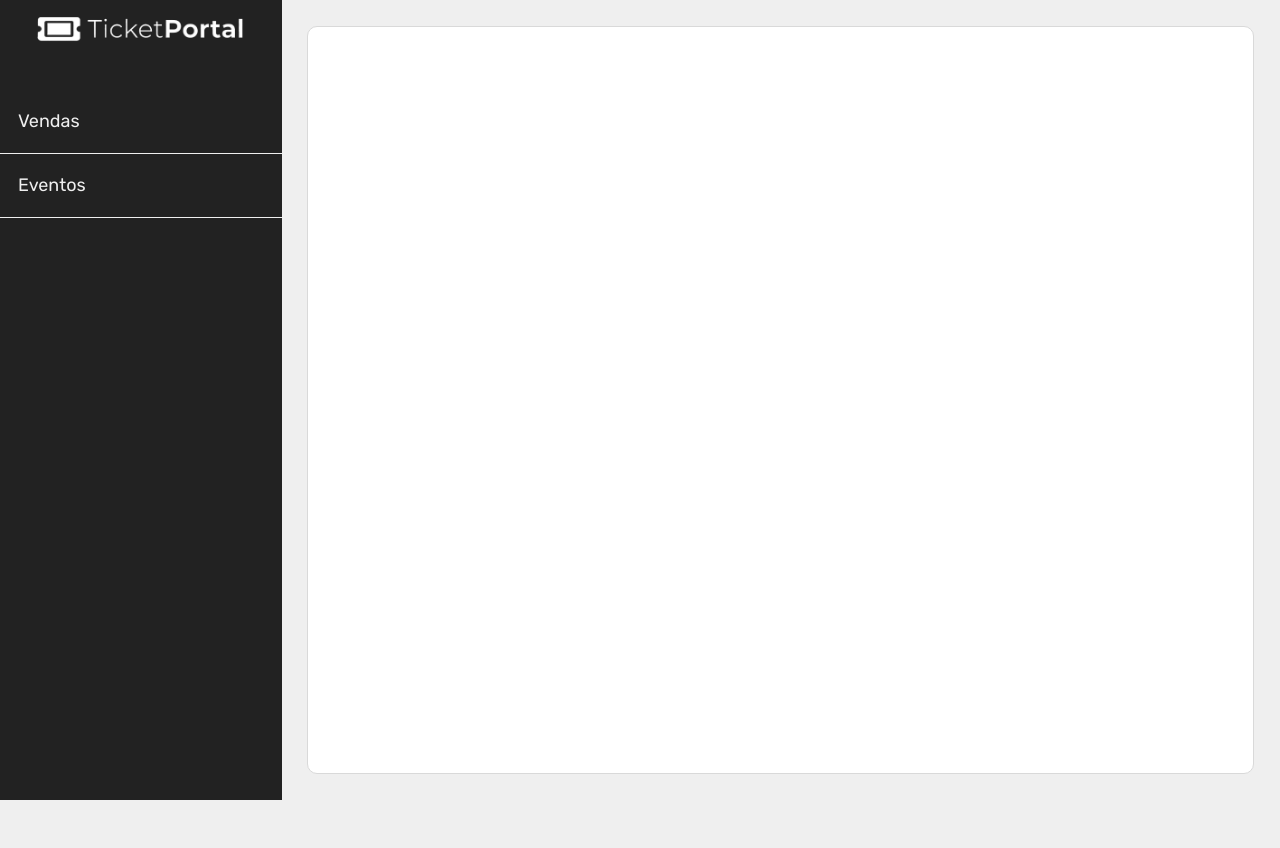
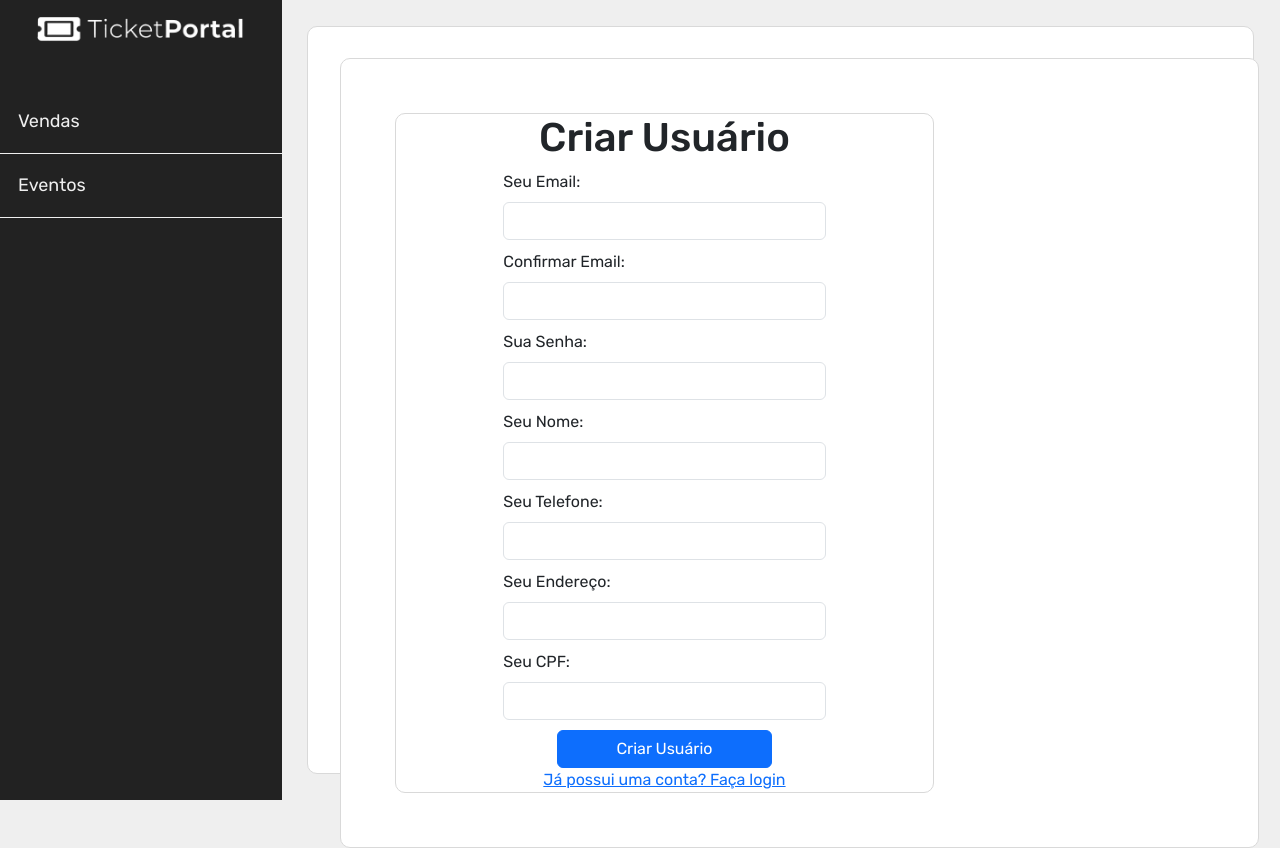
Before and after one commit to felipevendrami/ticketportal.painel.com.br, a React (Create React App) app: page /logon in a window 1280 px wide. Before the commit the page ends 800 px from the top, so only its background shows below. Built offline with nearby package versions, Linux system fonts and the light colour scheme.

Commit message:
tela de cadastro

```diff
--- a/src/App.js
+++ b/src/App.js
@@ -8,7 +8,10 @@ import TipoIngressoList from "./pages/TipoIngressoList";
 import NovoEvento from "./pages/NovoEvento";
 import NovoTipoIngresso from "./pages/NovoTipoIngresso";
 import Pedido from "./pages/Pedido";
-import LoginPage from "./pages/LoginPage"; // Importação da página de login
+import LoginPage from "./pages/LoginPage";
+import EventoDetails from "./pages/EventoDetails";
+import EventoEditar from "./pages/EventoEditar";
+import CadastroPage from "./pages/CadastroPage";
 
 function App() {
   return (
@@ -16,9 +19,12 @@ function App() {
       <Navbar />
       <Switch>
         <Container>
-        <Route exact path="/login">
-          <LoginPage />
-        </Route>
+          <Route exact path="/login">
+            <LoginPage />
+          </Route>
+          <Route exact path="/logon">
+            <CadastroPage />
+          </Route>
           <Route exact path="/">
             <Painel />
           </Route>
@@ -40,6 +46,12 @@ function App() {
           <Route exact path="/vendas/pedido">
             <Pedido />
           </Route>
+          <Route exact path="/eventos/:id">
+            <EventoDetails />
+          </Route>
+          <Route exact path="/eventos/:id/editar">
+            <EventoEditar />
+          </Route>
         </Container>
       </Switch>
     </Router>
--- /dev/null
+++ b/src/pages/CadastroPage.jsx
@@ -0,0 +1,112 @@
+import { useState } from "react";
+import { Link } from "react-router-dom";
+import styles from "./LoginPage.module.css";
+import { Form } from "react-bootstrap";
+import { Button } from "react-bootstrap";
+import Container from "../components/layout/Container";
+
+function SignupPage() {
+  const [email, setEmail] = useState("");
+  const [confirmEmail, setConfirmEmail] = useState("");
+  const [password, setPassword] = useState("");
+  const [name, setName] = useState("");
+  const [phone, setPhone] = useState("");
+  const [address, setAddress] = useState("");
+  const [cpf, setCpf] = useState("");
+
+  const handleSubmit = (event) => {
+    event.preventDefault();
+
+    // Verificar se os campos obrigatórios foram preenchidos
+    if (!email || !password || !name) {
+      alert("Preencha os campos obrigatórios!");
+      return;
+    }
+
+    // Realizar o envio dos dados para o servidor ou realizar outras operações necessárias
+
+    console.log("Email:", email);
+    console.log("Confirm Email:", confirmEmail);
+    console.log("Password:", password);
+    console.log("Name:", name);
+    console.log("Phone:", phone);
+    console.log("Address:", address);
+    console.log("CPF:", cpf);
+  };
+
+  return (
+    <Container customClass="center">
+      <Form className={styles.form} onSubmit={handleSubmit}>
+        <h1>Criar Usuário</h1>
+        <Form.Group className={styles.form_group} controlId="formBasicEmail">
+          <Form.Label>Seu Email:</Form.Label>
+          <Form.Control
+            type="email"
+            required
+            value={email}
+            onChange={(e) => setEmail(e.target.value)}
+          />
+        </Form.Group>
+        <Form.Group className={styles.form_group} controlId="formBasicConfirmEmail">
+          <Form.Label>Confirmar Email:</Form.Label>
+          <Form.Control
+            type="email"
+            required
+            value={confirmEmail}
+            onChange={(e) => setConfirmEmail(e.target.value)}
+          />
+        </Form.Group>
+        <Form.Group className={styles.form_group} controlId="formBasicPassword">
+          <Form.Label>Sua Senha:</Form.Label>
+          <Form.Control
+            type="password"
+            required
+            value={password}
+            onChange={(e) => setPassword(e.target.value)}
+          />
+        </Form.Group>
+        <Form.Group className={styles.form_group} controlId="formBasicName">
+          <Form.Label>Seu Nome:</Form.Label>
+          <Form.Control
+            type="text"
+            required
+            value={name}
+            onChange={(e) => setName(e.target.value)}
+          />
+        </Form.Group>
+        <Form.Group className={styles.form_group} controlId="formBasicPhone">
+          <Form.Label>Seu Telefone:</Form.Label>
+          <Form.Control
+            type="text"
+            value={phone}
+            onChange={(e) => setPhone(e.target.value)}
+          />
+        </Form.Group>
+        <Form.Group className={styles.form_group} controlId="formBasicAddress">
+          <Form.Label>Seu Endereço:</Form.Label>
+          <Form.Control
+            type="text"
+            value={address}
+            onChange={(e) => setAddress(e.target.value)}
+          />
+        </Form.Group>
+        <Form.Group className={styles.form_group} controlId="formBasicCPF">
+          <Form.Label>Seu CPF:</Form.Label>
+          <Form.Control
+            type="text"
+            value={cpf}
+            onChange={(e) => setCpf(e.target.value)}
+          />
+        </Form.Group>
+        <Button className={styles.button} variant="primary" type="submit">
+          Criar Usuário
+        </Button>
+        <div className={styles.login_link}>
+          <Link to="/login">Já possui uma conta? Faça login</Link>
+        </div>
+      </Form>
+    </Container>
+  );
+}
+
+export default SignupPage;
```
